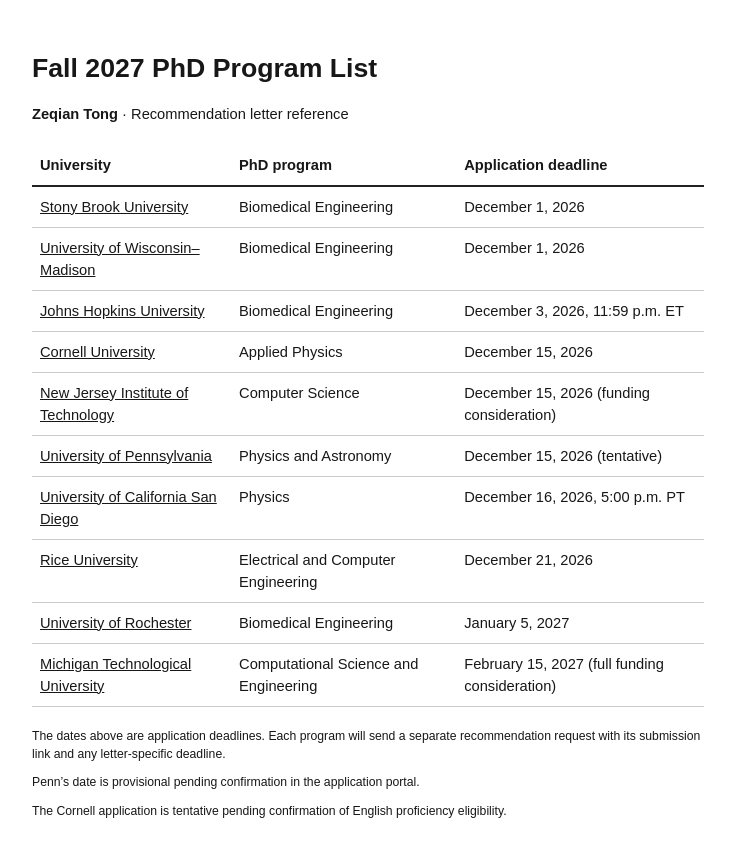
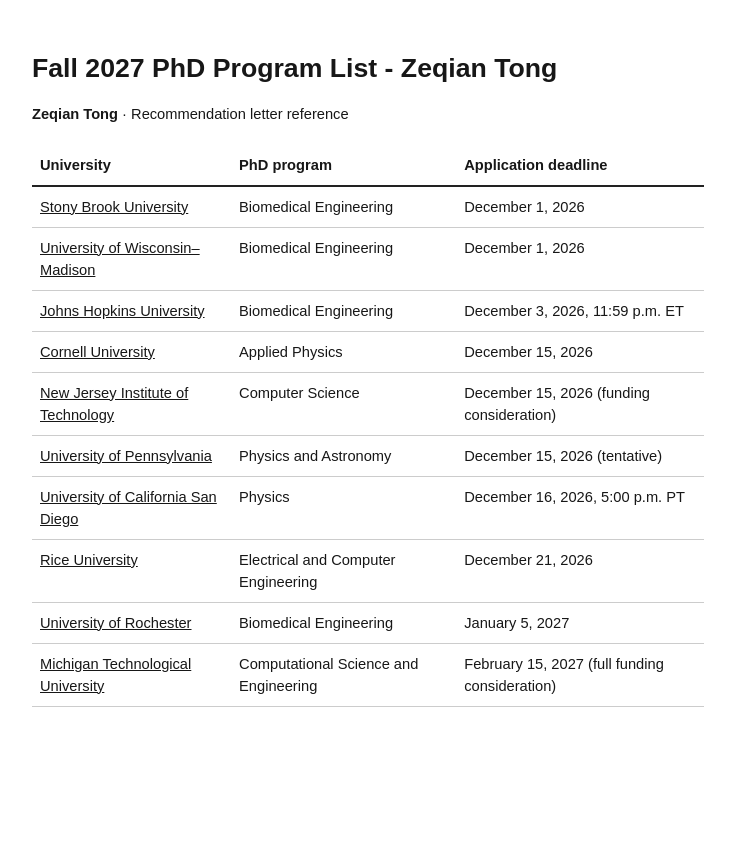
Before and after one commit to Suzuka2788/fall-2027-phd-program-list, a plain HTML site: page index.html in a window 1280 px wide. Shown: the whole page, without its empty margins (272-1007 px from the left). After the commit the page ends 800 px from the top, so only its background shows below. Drawn offline with Linux system fonts and the light colour scheme.

Commit message:
Update page title and remove footer notes

```diff
--- a/index.html
+++ b/index.html
@@ -1,7 +1,7 @@
 <!doctype html>
-<html lang="en"><meta charset="utf-8"><title>Fall 2027 PhD Program List | Zeqian Tong</title>
+<html lang="en"><meta charset="utf-8"><title>Fall 2027 PhD Program List - Zeqian Tong</title>
 <style>@page{size:letter;margin:.75in}body{font:11pt/1.5 Arial,sans-serif;color:#171717;max-width:7in;margin:48px auto;padding:0 18px}h1{font-size:20pt;margin-bottom:0}table{width:100%;border-collapse:collapse;margin:20px 0}th,td{text-align:left;vertical-align:top;padding:9px 8px;border-bottom:1px solid #ccc}th{border-bottom:2px solid #222}a{color:inherit;text-decoration:underline}small{display:block;margin-top:10px}@media print{body{margin:0;padding:0}}</style>
-<h1>Fall 2027 PhD Program List</h1>
+<h1>Fall 2027 PhD Program List - Zeqian Tong</h1>
 <p><strong>Zeqian Tong</strong> · Recommendation letter reference</p>
 <table><thead><tr><th>University</th><th>PhD program</th><th>Application deadline</th></tr></thead><tbody>
 <tr><td><a href="https://www.stonybrook.edu/bme/academics/graduate/">Stony Brook University</a></td><td>Biomedical Engineering</td><td>December 1, 2026</td></tr>
@@ -15,7 +15,4 @@
 <tr><td><a href="https://www.hajim.rochester.edu/bme/graduate/applicants.html">University of Rochester</a></td><td>Biomedical Engineering</td><td>January 5, 2027</td></tr>
 <tr><td><a href="https://www.mtu.edu/academics/cse/index.html">Michigan Technological University</a></td><td>Computational Science and Engineering</td><td>February 15, 2027 (full funding consideration)</td></tr>
 </tbody></table>
-<small>The dates above are application deadlines. Each program will send a separate recommendation request with its submission link and any letter-specific deadline.</small>
-<small>Penn’s date is provisional pending confirmation in the application portal.</small>
-<small>The Cornell application is tentative pending confirmation of English proficiency eligibility.</small>
 </html>
```
